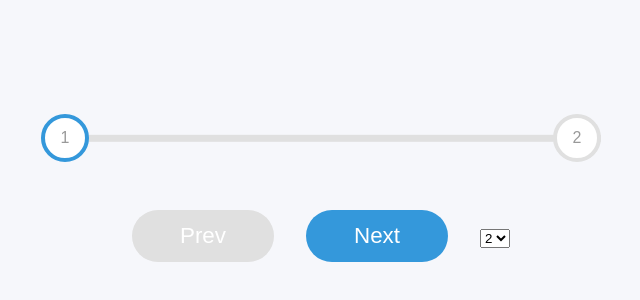
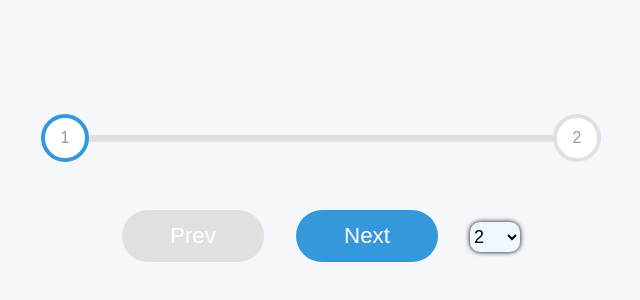
Before and after one commit to Isrealsix/progressBar, a React (Create React App) app: page / in a window 1280 px wide. Shown: the part 212-512 px from the top of the page, without its empty margins (319-959 px from the left). Built offline with nearby package versions, Linux system fonts and the light colour scheme.

Commit message:
styled the select box

```diff
--- a/package.json
+++ b/package.json
@@ -10,7 +10,6 @@
     "react": "^17.0.2",
     "react-dom": "^17.0.2",
     "react-scripts": "4.0.3",
-    "react-select": "^4.3.1",
     "web-vitals": "^1.1.2"
   },
   "scripts": {
--- /dev/null
+++ b/src/components/Select.js
@@ -0,0 +1,15 @@
+import './Select.scss';
+
+const Select = ({ updateStages, stageRef, stages }) => {
+	return (
+		<select onChange={updateStages} ref={stageRef} className="select">
+			{stages.map(item => (
+				<option key={item.value} value={item.value}>
+					{item.label}
+				</option>
+			))}
+		</select>
+	);
+};
+
+export default Select;
--- /dev/null
+++ b/src/components/Select.scss
@@ -0,0 +1,11 @@
+.select {
+	width: 50px;
+	height: 30px;
+	cursor: pointer;
+	font-size: 18px;
+	border: 0;
+	outline: 0;
+	border-radius: 10px;
+	background-color: #f0f8ff;
+	box-shadow: 0 0 5px #000;
+}
--- a/src/components/Status.js
+++ b/src/components/Status.js
@@ -1,4 +1,5 @@
 import { useState, useContext, useEffect, useRef } from 'react';
+import Select from './Select';
 import Buttons from './Buttons';
 import { StatusContext } from './context';
 import './Status.scss';
@@ -88,13 +89,8 @@ const Status = () => {
 			<Buttons />
 
 			{/* Display the Select Options */}
-			<select onChange={updateStages} ref={stageRef}>
-				{stages.map(item => (
-					<option key={item.value} value={item.value}>
-						{item.label}
-					</option>
-				))}
-			</select>
+
+			<Select updateStages={updateStages} stageRef={stageRef} stages={stages} />
 		</div>
 	);
 };
```
Also changed, not shown: 1 other file (tests, documents, lock files or other folders).
